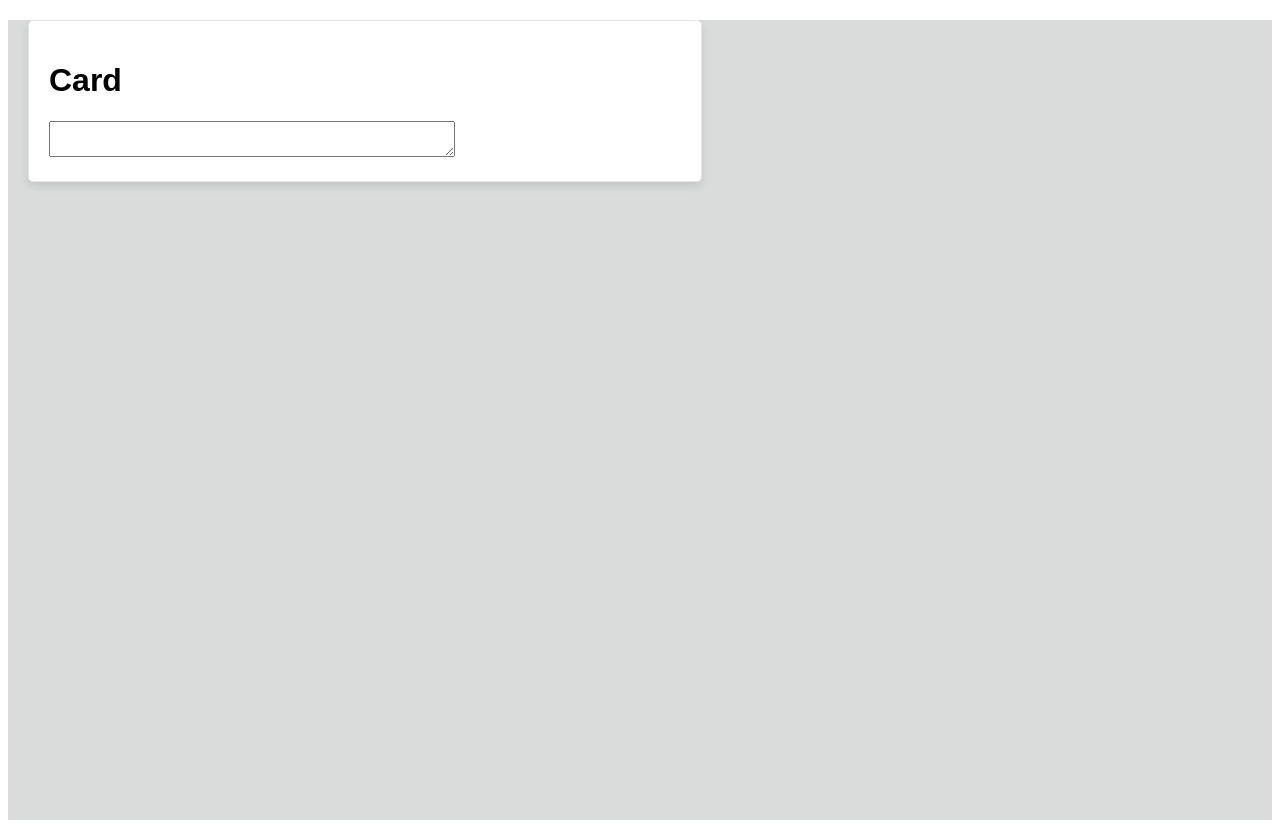
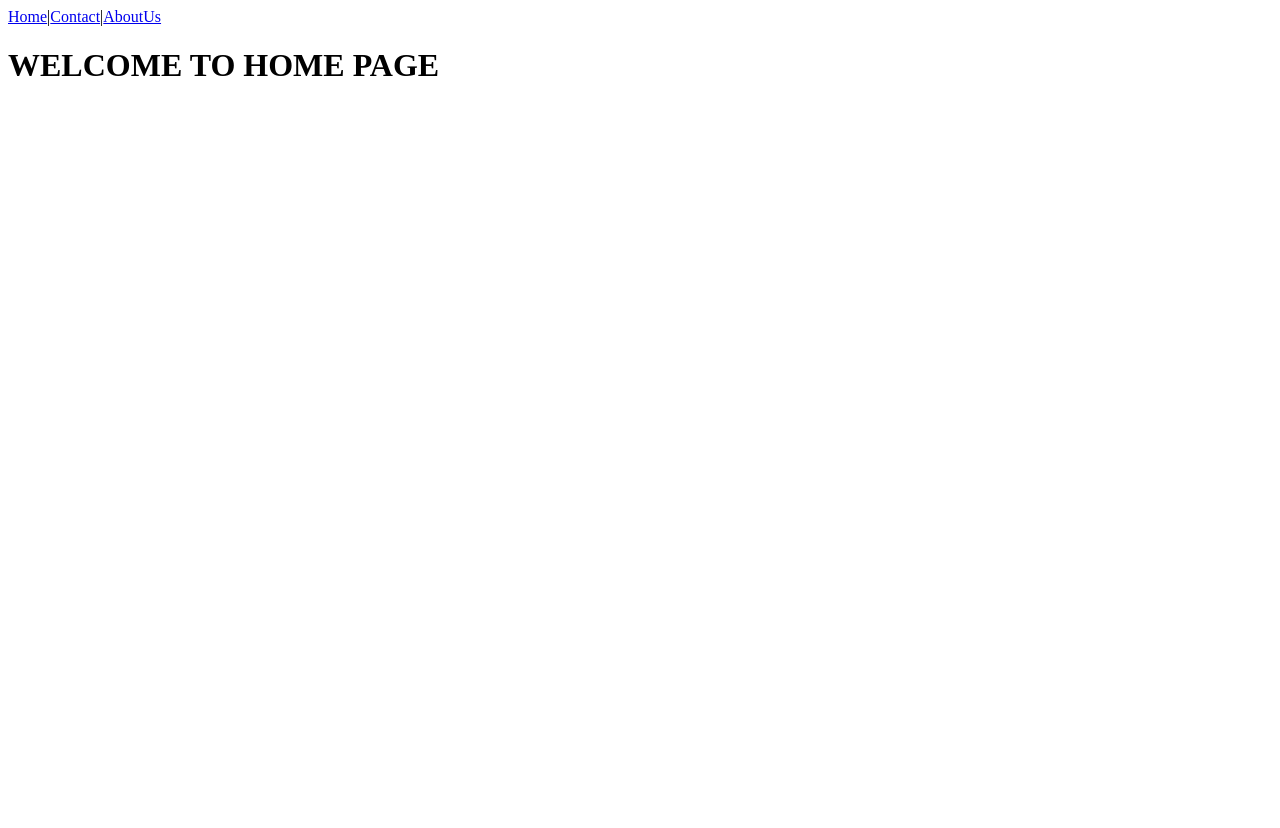
Before and after one commit to Shivam-Vermacs/React-Practice, a React (Vite) app: page / in a window 1280 px wide. After the commit the page ends 800 px from the top, so only its background shows below. Built offline with nearby package versions, Linux system fonts and the light colour scheme.

Commit message:
Learned the Implementation of Browser Router and Link and useNavigation Hook for Routing in frontend for SPA's

```diff
--- a/package.json
+++ b/package.json
@@ -11,7 +11,8 @@
   },
   "dependencies": {
     "react": "^19.1.1",
-    "react-dom": "^19.1.1"
+    "react-dom": "^19.1.1",
+    "react-router-dom": "^7.8.2"
   },
   "devDependencies": {
     "@eslint/js": "^9.33.0",
--- a/src/App.jsx
+++ b/src/App.jsx
@@ -1,19 +1,54 @@
-import { TodoList } from "./Components/TodoList";
-import { NavbarMiniDemo } from "./Components/NavBarmini-demo";
+import {
+  BrowserRouter,
+  Routes,
+  Route,
+  Link,
+  useNavigate,
+} from "react-router-dom";
 
 function App() {
   return (
-    <div style={{ backgroundColor: "#dadbdbff", minHeight: "100vh" }}>
-      <Card>
-        <div>
-          <h1>Card</h1>
-          <textarea style={{ width: "400px" }} type="text" />
-        </div>
-      </Card>{" "}
-      {/*passing the inside content as children*/}
-    </div>
+    <>
+      <BrowserRouter>
+        <Link to="/">Home</Link>|<Link to="/contact">Contact</Link>|
+        <Link to="/about">AboutUs</Link>
+        <Routes>
+          <Route path="/" element={<LandingHome />} />
+          <Route path="/contact" element={<Contact />} />
+          <Route path="/about" element={<AboutUs />} />
+        </Routes>
+      </BrowserRouter>
+    </>
   );
 }
+
+const LandingHome = () => {
+  return (
+    <>
+      <h1>WELCOME TO HOME PAGE</h1>
+    </>
+  );
+};
+const Contact = () => {
+  const navigate = useNavigate();
+
+  function redirect() {
+    navigate("/");
+  }
+  return (
+    <>
+      <h1>CONTACT PAGE</h1>
+      <button onClick={redirect}>Back To Home</button>
+    </>
+  );
+};
+const AboutUs = () => {
+  return (
+    <>
+      <h1>ABOUT US PAGE</h1>
+    </>
+  );
+};
 
 function Card({ children }) {
   return (
```
Also changed, not shown: 1 other file (tests, documents, lock files or other folders).
